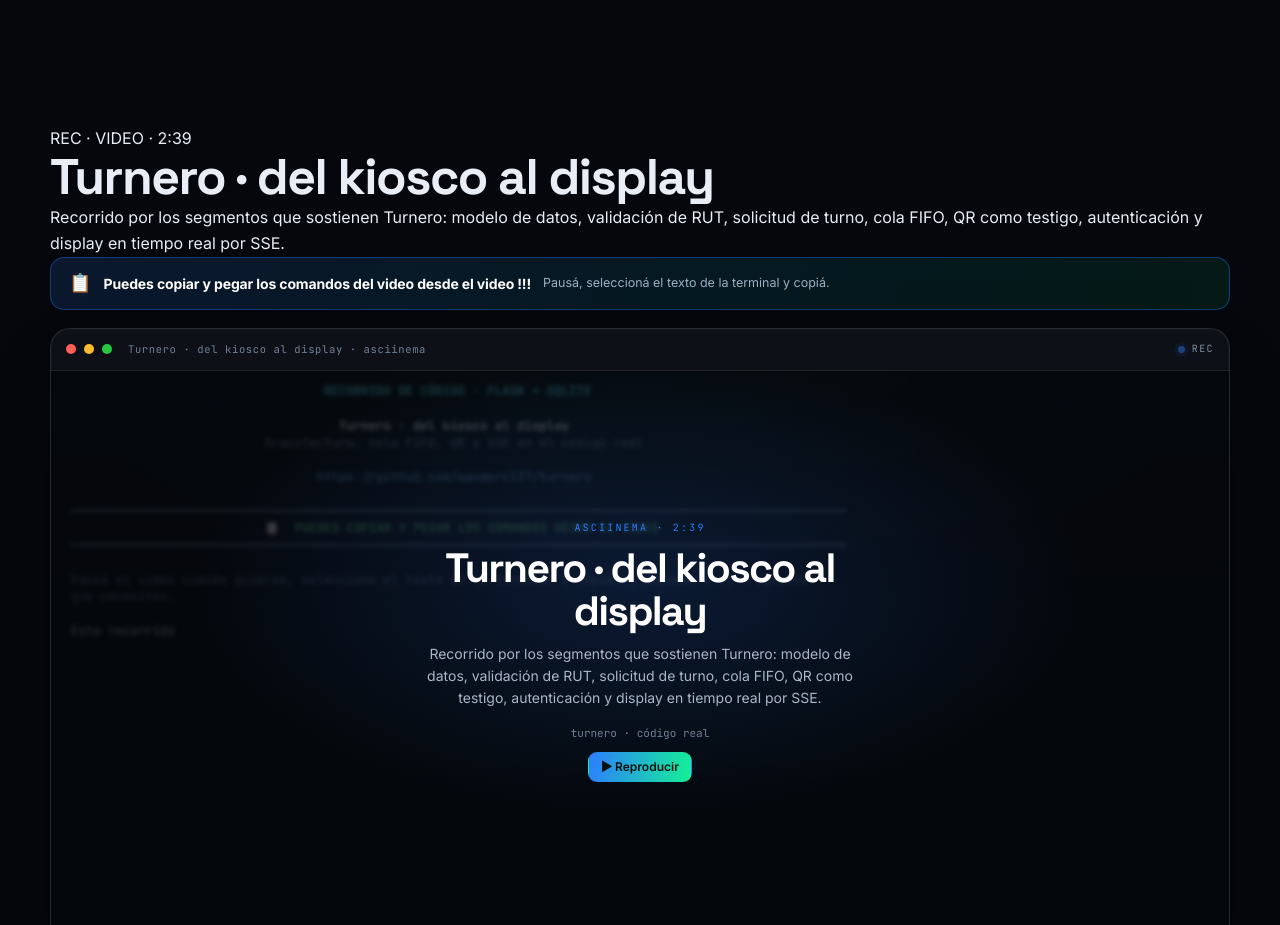
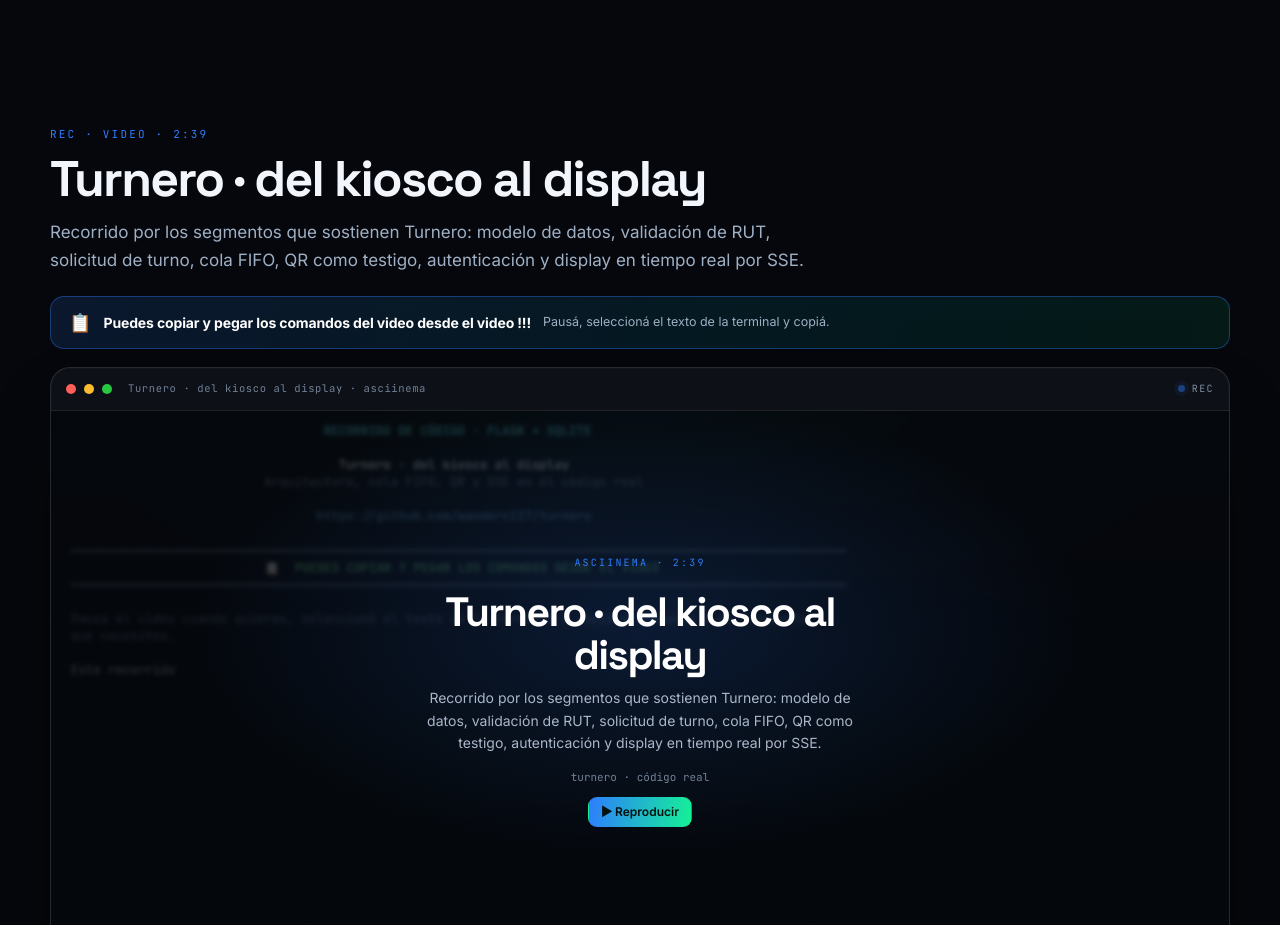
Before and after one commit to wanderc137/turnero, a plain HTML site: page docs/index.html in a window 1280 px wide. Shown: the part 2700-3625 px from the top of the page. Drawn offline with Linux system fonts and the light colour scheme; no server answers.

Commit message:
style(rec): estilos de título y descripción del video

```diff
--- a/docs/rec/player.css
+++ b/docs/rec/player.css
@@ -1,5 +1,19 @@
 /* Reproductor asciinema inline reutilizable para las páginas de wanderc137. */
 .rec-section{position:relative;z-index:1}
+.rec-section .rec-kicker{
+  font-family:'JetBrains Mono',ui-monospace,monospace;
+  font-size:11px;letter-spacing:.2em;text-transform:uppercase;
+  color:var(--accent,#2E7DFF);margin:0 0 10px;
+}
+.rec-section .rec-h2{
+  font-family:'Space Grotesk','Inter',sans-serif;
+  font-size:clamp(28px,4.6vw,50px);line-height:1.06;letter-spacing:-.035em;
+  color:#f2f6fc;margin:0 0 12px;max-width:22ch;
+}
+.rec-section .rec-lead{
+  font-size:clamp(14px,1.5vw,17px);line-height:1.65;
+  color:#9fb0c4;margin:0 0 22px;max-width:72ch;
+}
 .rec-banner{
   display:flex;align-items:center;gap:12px;flex-wrap:wrap;
   padding:14px 18px;margin:0 0 18px;
```
